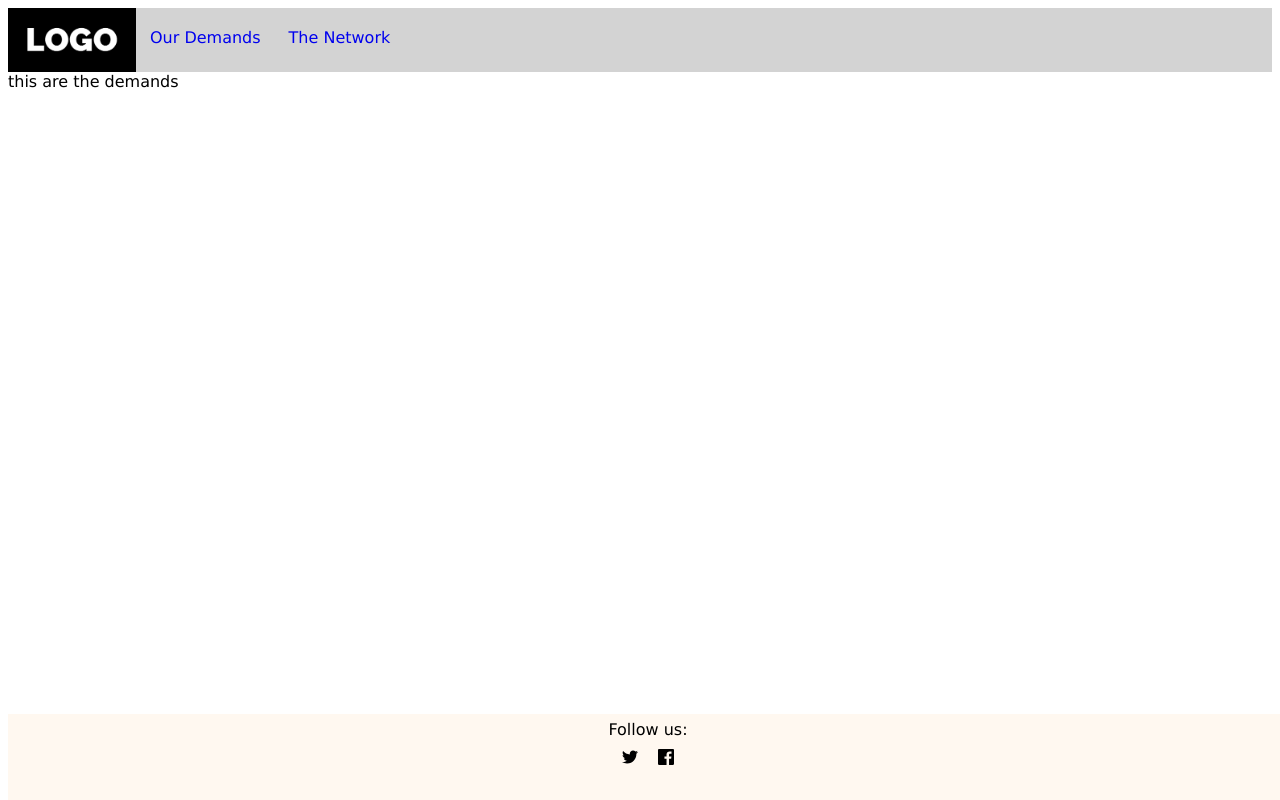
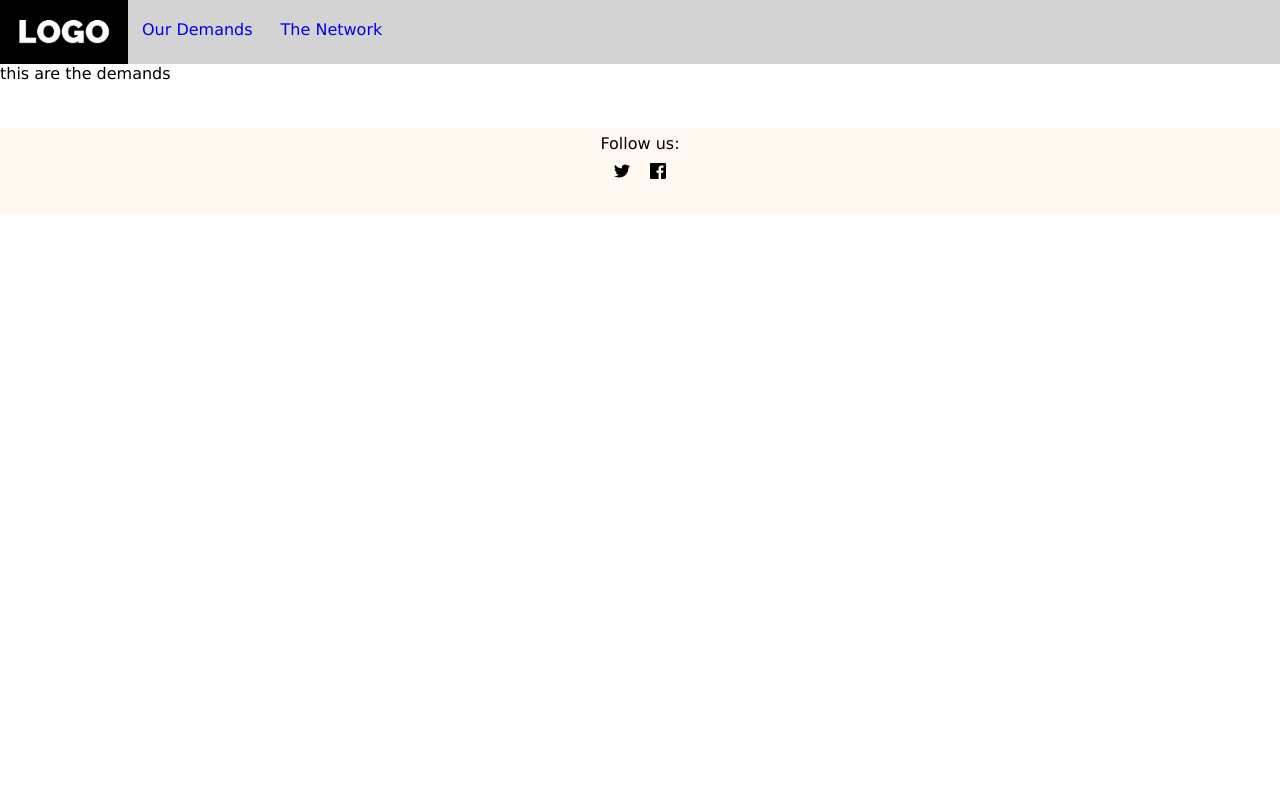
Before and after one commit to jsrois/w-concept, a React app: page / in a window 1280 px wide. Built offline with nearby package versions, Linux system fonts and the light colour scheme.

Commit message:
Fixed vertical layout using flex

```diff
--- a/src/components/app.tsx
+++ b/src/components/app.tsx
@@ -6,8 +6,10 @@ import {Content} from "./content";
 
 export const App = (): JSX.Element => (
     <Router>
-        <Header/>
-        <Content />
-        <Footer />
+        <div className="vertical-layout">
+            <Header/>
+            <Content/>
+            <Footer/>
+        </div>
     </Router>
 );
--- a/src/components/content.tsx
+++ b/src/components/content.tsx
@@ -4,7 +4,7 @@ import {DemandsPage} from "./demandsPage";
 import {OrganizationsPage} from "./organizationsPage";
 
 export const Content = (): JSX.Element => (
-    <div className="page-content">
+    <div className="vertical-layout__content">
         <Switch>
             <Route exact path="/" component={DemandsPage}/>
             <Route path="/organizations" component={OrganizationsPage}/>
--- a/src/components/demandsPage.tsx
+++ b/src/components/demandsPage.tsx
@@ -2,5 +2,7 @@ import * as React from "react";
 
 export const DemandsPage = (): JSX.Element =>
     <div className="content-demands">
-        this are the demands
+        <div className="background"></div>
+        <div className="overlay"></div>
+        <div className="text">this are the demands</div>
     </div>;
--- a/src/components/footer.tsx
+++ b/src/components/footer.tsx
@@ -3,7 +3,7 @@ import facebookLogo from "../images/social/facebook.svg";
 import twitterLogo from "../images/social/twitter.svg";
 
 export const Footer = (): JSX.Element =>
-    <footer>
+    <footer className="vertical-layout__footer">
         <div>
             Follow us:
             <div className="social-media-links">
--- a/src/components/header.tsx
+++ b/src/components/header.tsx
@@ -3,7 +3,7 @@ import * as React from "react";
 import logo from '../images/logo.png';
 
 export const Header = (): JSX.Element => (
-    <header>
+    <header className="vertical-layout__header">
         <img className="logo" src={logo} />
         <nav className="navigation-bar">
             <Link to="/">Our Demands</Link>
--- a/src/main.tsx
+++ b/src/main.tsx
@@ -1,6 +1,6 @@
 import * as React from 'react';
 import * as ReactDOM from 'react-dom';
 import {App} from "./components/app";
-import './styles.scss';
+import './styles/main.scss';
 
 ReactDOM.render(<App />, document.getElementById("app"));
--- /dev/null
+++ b/src/styles/_layout.scss
@@ -0,0 +1,34 @@
+$maxPageWidth: 1600px;
+$headerHeight: 64px;
+
+body {
+  max-width: $maxPageWidth;
+  margin: auto;
+}
+
+
+.vertical-layout {
+  display:flex;
+  flex-direction: column;
+  align-items: stretch;
+
+  &__header {
+    flex:none;
+    position: fixed;
+    top:0;
+    width: 100%;
+    height: $headerHeight;
+    max-width: $maxPageWidth;
+  }
+
+  &__content {
+    flex: auto;
+    min-height: $headerHeight;
+    margin-top: $headerHeight;
+  }
+
+  &__footer {
+    flex:auto;
+  }
+
+}
--- a/src/styles.scss
+++ b/src/styles/colors.scss
@@ -13,61 +13,3 @@ $gradient-bottom-right: linear-gradient(135deg, #8c271eff, #3f0d12ff, #100007ff,
 $gradient-top-left: linear-gradient(225deg, #8c271eff, #3f0d12ff, #100007ff, #de3c4bff, #fff8f0ff);
 $gradient-bottom-left: linear-gradient(315deg, #8c271eff, #3f0d12ff, #100007ff, #de3c4bff, #fff8f0ff);
 $gradient-radial: radial-gradient(#8c271eff, #3f0d12ff, #100007ff, #de3c4bff, #fff8f0ff);
-
-
-body {
-  font-family: 'Lucida Grande';
-}
-
-header {
-  height: 4em;
-  display: flex;
-
-  .logo {
-    height: 100%;
-  }
-
-  .navigation-bar {
-    width: 100%;
-    background: lightgray;
-
-    display: flex;
-    justify-content: start;
-
-    a {
-      display: block;
-      text-decoration: none;
-      padding: 20px 14px;
-
-      &:hover {
-        background: black;
-        color: white;
-
-      }
-
-    }
-  }
-}
-
-
-footer {
-  position: fixed;
-  bottom: 0;
-  height: 5em;
-  width: 100%;
-  background: $color5;
-  text-align: center;
-  padding-top: 0.4em;
-
-
-  .social-media-links {
-    display: flex;
-    justify-content: center;
-
-    .link {
-      width: 1em;
-      margin: 10px;
-
-    }
-  }
-}
--- /dev/null
+++ b/src/styles/main.scss
@@ -0,0 +1,3 @@
+@import 'colors';
+@import 'layout';
+@import 'styles';
--- /dev/null
+++ b/src/styles/styles.scss
@@ -0,0 +1,59 @@
+
+body {
+  font-family: 'Lucida Grande';
+}
+
+header {
+  flex:none;
+  height: 4em;
+  display: flex;
+
+  .logo {
+    height: 100%;
+  }
+
+  .navigation-bar {
+    width: 100%;
+    background: lightgray;
+
+    display: flex;
+    justify-content: start;
+
+    a {
+      display: block;
+      text-decoration: none;
+      padding: 20px 14px;
+
+      &:hover {
+        background: black;
+        color: white;
+
+      }
+
+    }
+  }
+}
+
+.page-content {
+  height: 8000px;
+}
+
+footer {
+  height: 5em;
+  width: 100%;
+  background: $color5;
+  text-align: center;
+  padding-top: 0.4em;
+
+
+  .social-media-links {
+    display: flex;
+    justify-content: center;
+
+    .link {
+      width: 1em;
+      margin: 10px;
+
+    }
+  }
+}
```
